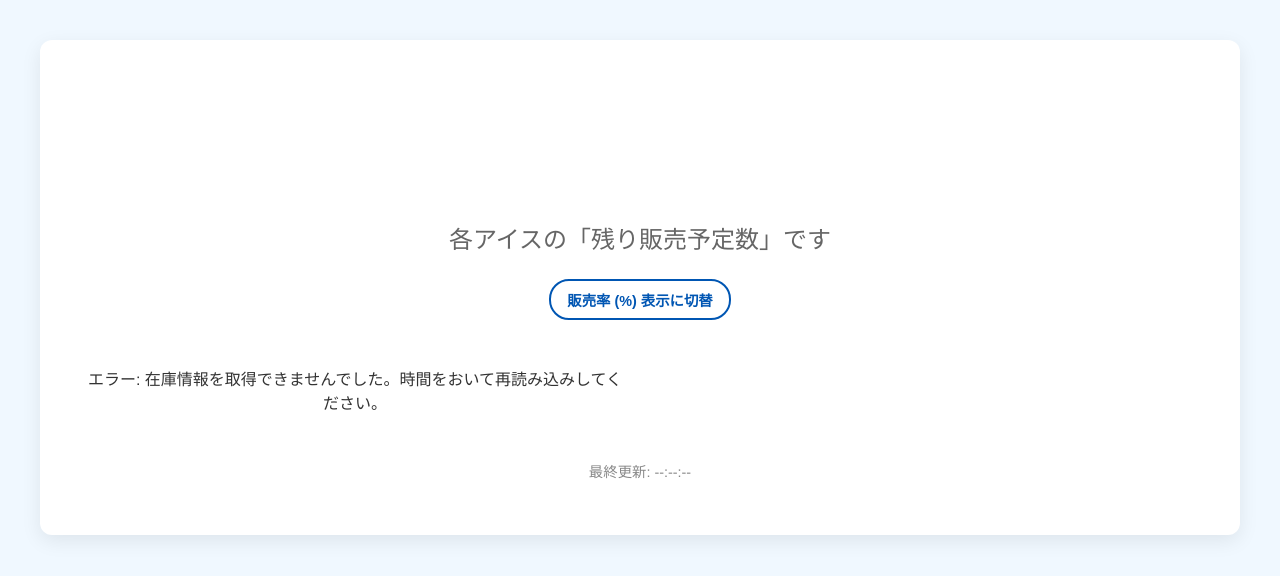
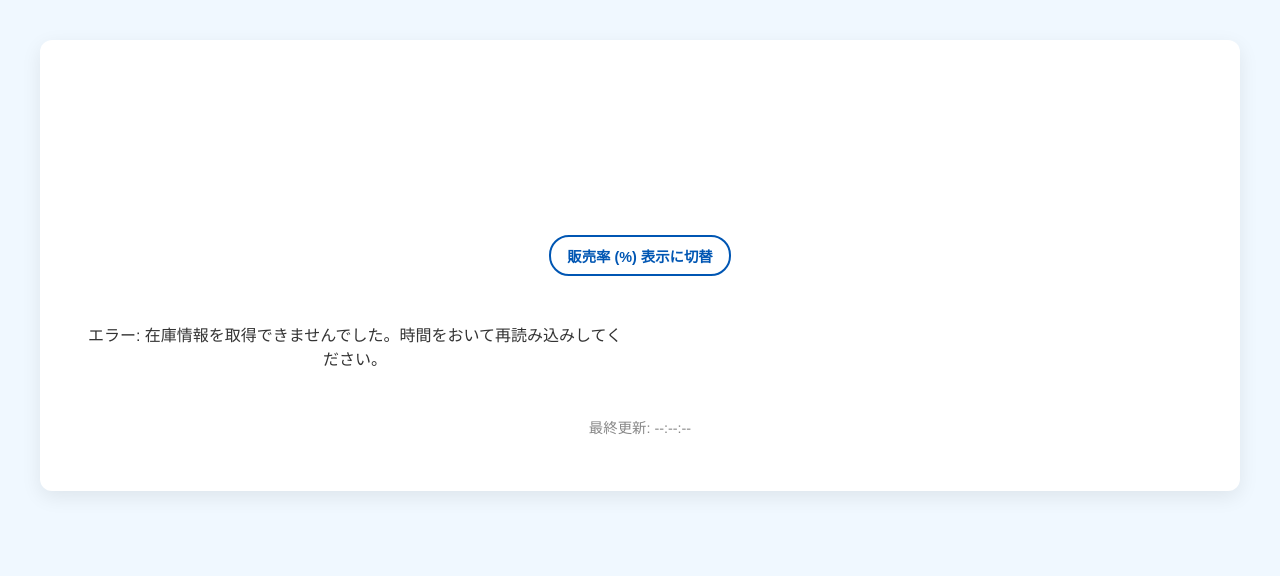
Before and after one commit to Boni8WH/nijifesvolley, a website: page public/customer.html in a window 1280 px wide. Drawn offline with Linux system fonts and the light colour scheme; no server answers.

Commit message:
erase subtitle

```diff
--- a/public/customer.html
+++ b/public/customer.html
@@ -13,7 +13,6 @@
             <h1>
                 <span id="main-headline">残り……</span>
             </h1>
-            <p class="subtitle">各アイスの「残り販売予定数」です</p>
             <div class="mode-toggle">
                 <button id="toggle-mode-btn">販売率 (%) 表示に切替</button>
             </div>
```
